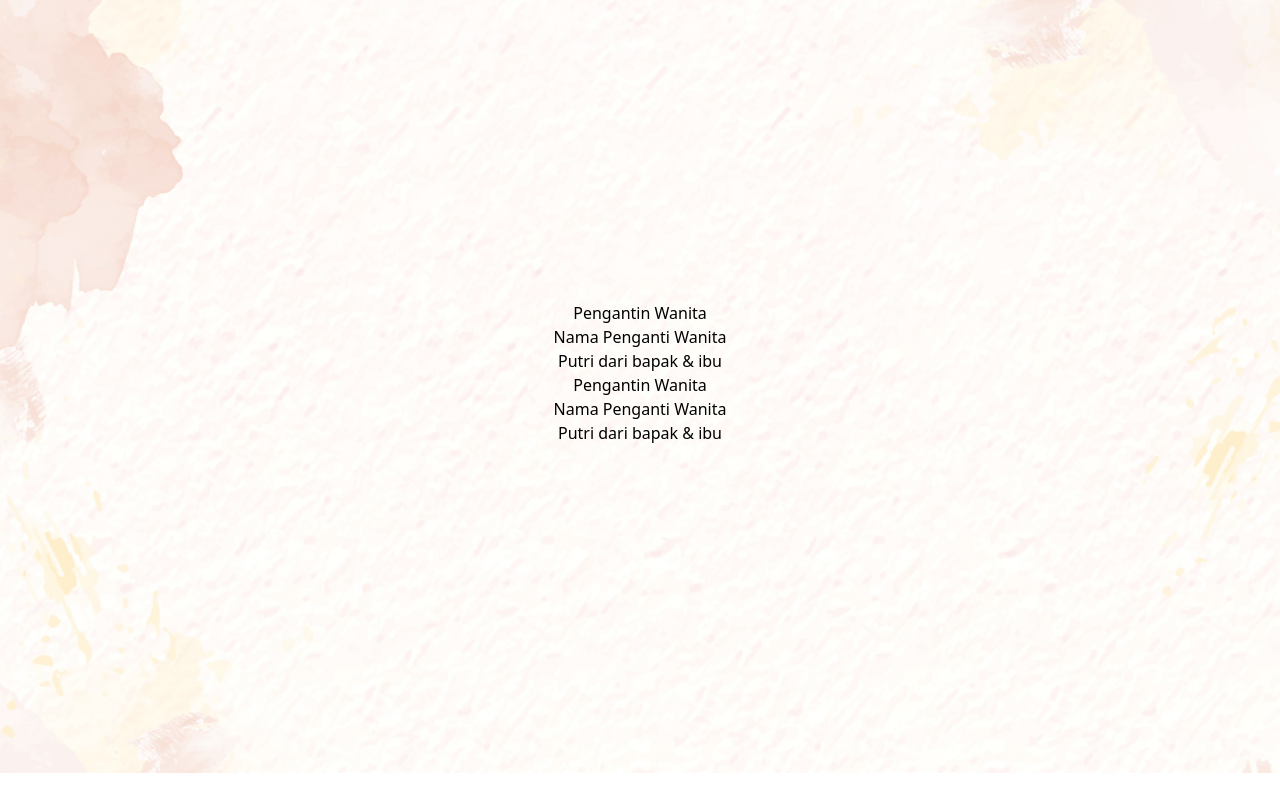
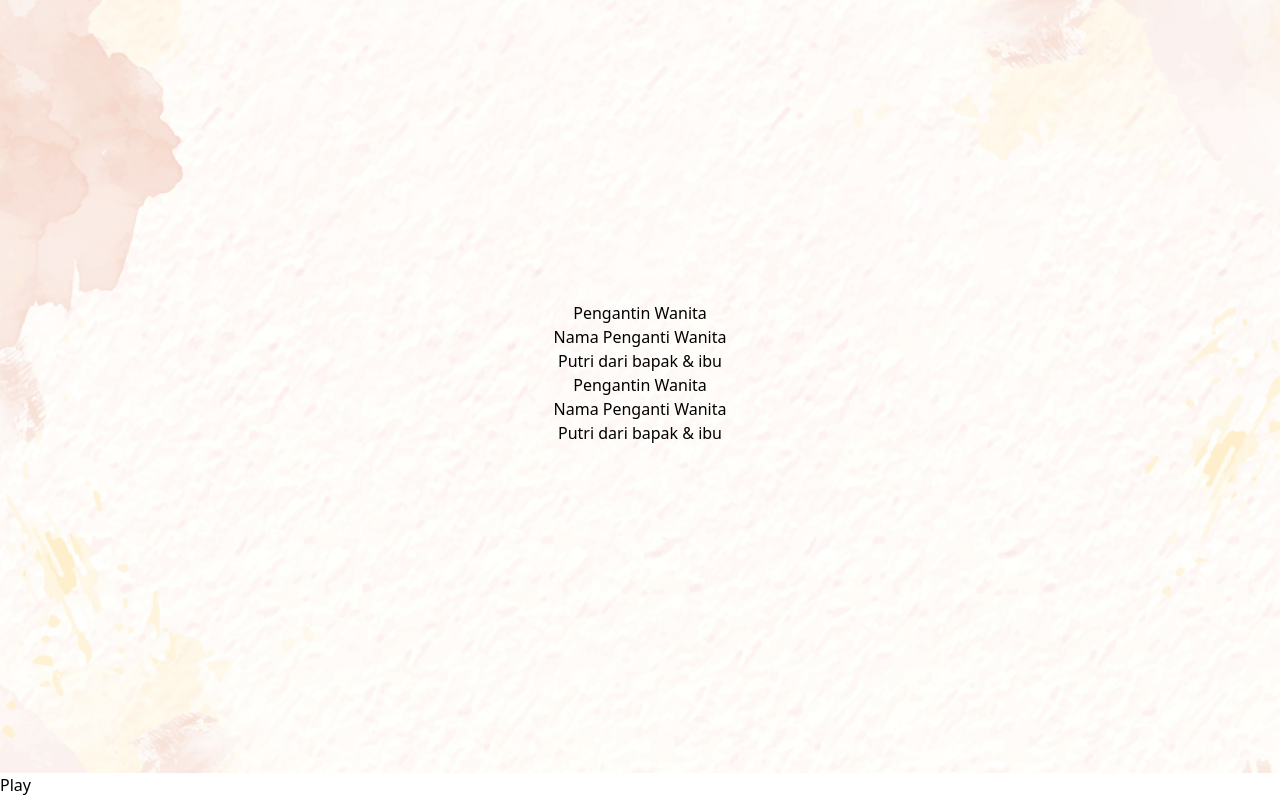
Before and after one commit to eexvuu/wedding-invitation, a Next.js app: page /home in a window 1280 px wide. Shown: the part 827-1624 px from the top of the page. Before the commit the page ends 1600 px from the top, so only its background shows below. Built offline with nearby package versions, Linux system fonts and the light colour scheme.

Commit message:
music feature

```diff
--- a/src/app/(details)/home/page.tsx
+++ b/src/app/(details)/home/page.tsx
@@ -1,9 +1,10 @@
 import Intro from "@/components/Intro";
+import Music from "@/components/Music";
 import Pengantin from "@/components/Pengantin";
-import { fetchData } from "@/lib/fetchData";
+import getData from "@/lib/data";
 
-export default async function AboutPage() {
-  const data = await fetchData();
+export default function AboutPage() {
+  const data =  getData().data
 
   return (
     <>
@@ -19,7 +20,7 @@ export default async function AboutPage() {
             namaPria={data.namaMempelaiPria}
             namaWanita={data.namaMempelaiWanita}
           />
-
+          <Music />
         </>
       )}
     </>
--- /dev/null
+++ b/src/components/Music.jsx
@@ -0,0 +1,27 @@
+"use client";
+import React, { useState } from "react";
+import { useRef } from "react";
+
+function Music() {
+  const [isPlaying, setIsPlaying] = useState(false);
+  const audioRef = useRef();
+  const play = () => {
+    if (!isPlaying) {
+      audioRef.current.play();
+      setIsPlaying(true);
+    } else {
+      audioRef.current.pause();
+      setIsPlaying(false);
+    }
+  };
+  return (
+    <>
+      <div>
+        <button onClick={play}>Play</button>
+        <audio ref={audioRef} src="/backsound.mp3" />
+      </div>
+    </>
+  );
+}
+
+export default Music;
--- a/tsconfig.json
+++ b/tsconfig.json
@@ -22,6 +22,6 @@
       "@/*": ["./src/*"]
     }
   },
-  "include": ["next-env.d.ts", "**/*.ts", "**/*.tsx", ".next/types/**/*.ts", "src/app/page.tsx"],
+  "include": ["next-env.d.ts", "**/*.ts", "**/*.tsx", ".next/types/**/*.ts", "src/app/page.tsx", "src/components/Music.jsx"],
   "exclude": ["node_modules"]
 }
```
Also changed, not shown: 1 other file (tests, documents, lock files or other folders).
